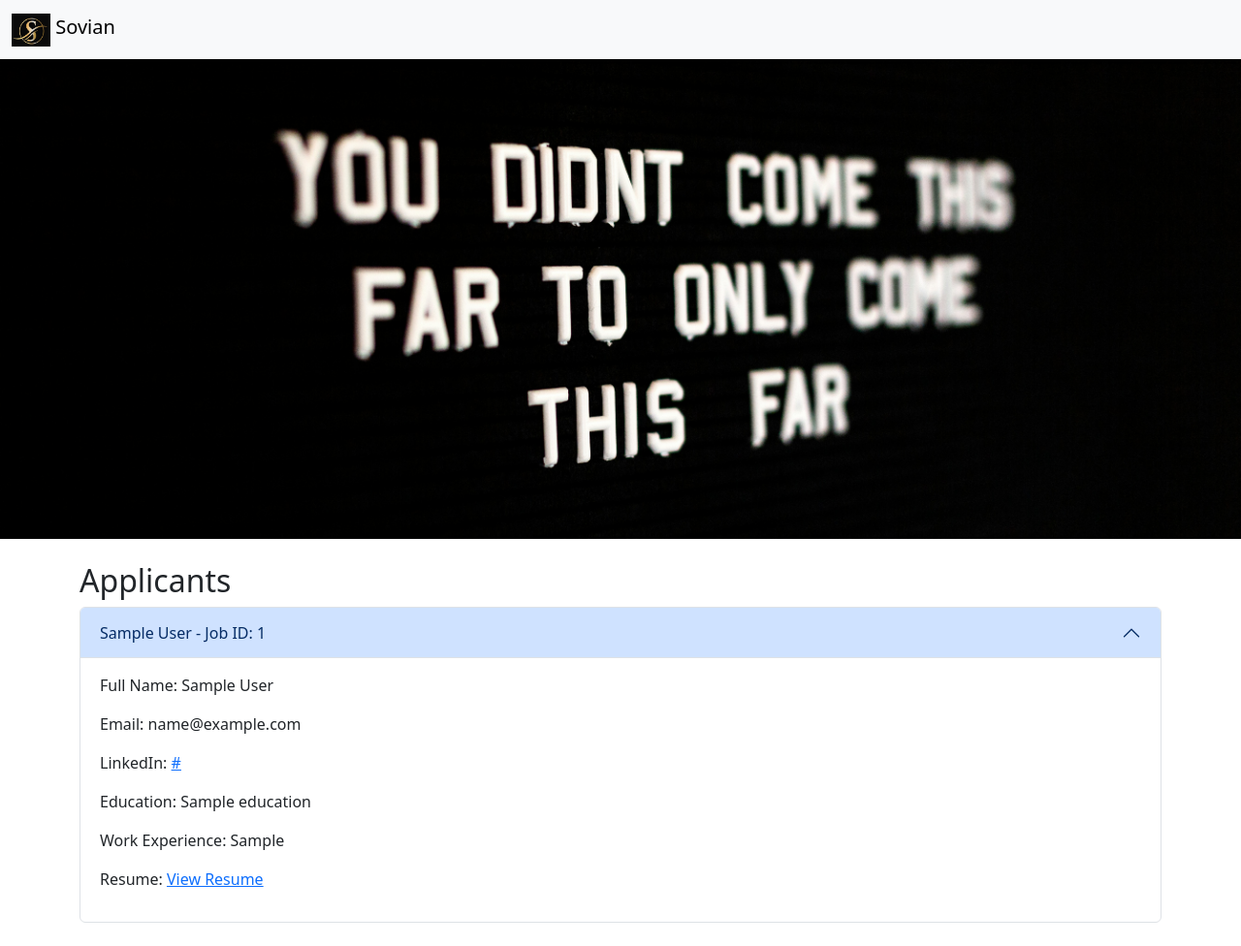
After one commit to simranchauhan1/JobPortal-SovianCareers, a Flask app: template templates/list_of_applicants.html in a window 1280 px wide, after a click that opens the changed part. The commit adds this page. Shown: the whole page at 97% size. Run offline with Flask 3, Linux system fonts and the light colour scheme; the template is opened without the code that fills it: most values are stand-ins (such as "Sample title", 1, 10 or a date in 2020).

Commit message:
added the firstpage, recriuter page, applicants page and see_applicants page.

```diff
--- a/app.py
+++ b/app.py
@@ -1,13 +1,20 @@
 from flask import Flask, render_template, jsonify, request
-from database import load_jobs_from_db, load_job_from_db, add_application_to_db
+from database import load_jobs_from_db, load_job_from_db, add_application_to_db, add_job_to_db,see_applicants
 
 app = Flask(__name__)
 
+@app.route("/")
+def home():
+  return render_template('home1.html')
 
 @app.route("/")
 def hello_Sovian():
     jobs_list= load_jobs_from_db()
     return render_template('home.html', jobs=jobs_list)
+
+@app.route("/recruiter")
+def recruiter():
+  return render_template('recruiter.html')
 
 @app.route("/api/job")
 def list_jobs():
@@ -30,6 +37,22 @@ def apply_to_job(id):
     add_application_to_db(id, data)
     return render_template('form_submitted.html', application = data, job=job)
 
+@app.route("/recruiter/add_job", methods=['post'])
+def add_job():
+  data= request.form
+  add_job_to_db(data)
+  return "inserted_successfully"
+
+@app.route("/add_jobs")
+def add_jobs():
+  return render_template('add_job.html')
+
+@app.route("/see_applicants")
+def job_aspirants():
+  application = see_applicants()
+  print(application)
+  return render_template('see_applicants.html', application=application)
+
 
 
 if __name__ == '__main__':
--- a/templates/footer.html
+++ b/templates/footer.html
@@ -1,4 +1,4 @@
-<div class="container">
+<div class="container fixed-bottom">
     <footer class="py-3 my-4">
       <ul class="nav justify-content-center border-bottom pb-3 mb-3">
         <li class="nav-item"><a href="#" class="nav-link px-2 text-body-secondary">Home</a></li>
--- /dev/null
+++ b/templates/list_of_applicants.html
@@ -0,0 +1,44 @@
+<!DOCTYPE html>
+<html lang="en">
+<head>
+    <meta charset="UTF-8">
+    <meta name="viewport" content="width=device-width, initial-scale=1.0">
+    <title>Applicant Details</title>
+    {% include 'bootstrap.html' %}
+</head>
+<body>
+
+    {% include 'nav.html' %}
+    {% include 'banner.html' %}
+
+    <div class="container my-4">
+
+        <h2>Applicants</h2>
+
+        <div class="accordion" id="applicantAccordion">
+            {% for row in application %}
+            <div class="accordion-item">
+                <h2 class="accordion-header" id="heading{{ loop.index }}">
+                    <button class="accordion-button collapsed" type="button" data-bs-toggle="collapse" data-bs-target="#collapse{{ loop.index }}" aria-expanded="false" aria-controls="collapse{{ loop.index }}">
+                        {{ row['full_name'] }} - Job ID: {{ row['job_id'] }}
+                    </button>
+                </h2>
+                <div id="collapse{{ loop.index }}" class="accordion-collapse collapse" aria-labelledby="heading{{ loop.index }}" data-bs-parent="#applicantAccordion">
+                    <div class="accordion-body">
+                        <p>Full Name: {{ row['full_name'] }}</p>
+                        <p>Email: {{ row['email'] }}</p>
+                        <p>LinkedIn: <a href="{{ row['linkedin_url'] }}" target="_blank">{{ row['linkedin_url'] }}</a></p>
+                        <p>Education: {{ row['education'] }}</p>
+                        <p>Work Experience: {{ row['work_experience'] }}</p>
+                        <p>Resume: <a href="{{ row['resume_url'] }}" target="_blank">View Resume</a></p>
+                    </div>
+                </div>
+            </div>
+            {% endfor %}
+        </div>
+
+    </div>
+
+    <script src="https://cdn.jsdelivr.net/npm/bootstrap@5.3.0/dist/js/bootstrap.bundle.min.js"></script>
+</body>
+</html>
```
Also changed, not shown: database.py (+24 -0 lines), templates/home1.html (added, +21 -0 lines), templates/recruiter.html (added, +26 -0 lines), templates/see_applicants.html (added, +30 -0 lines).
